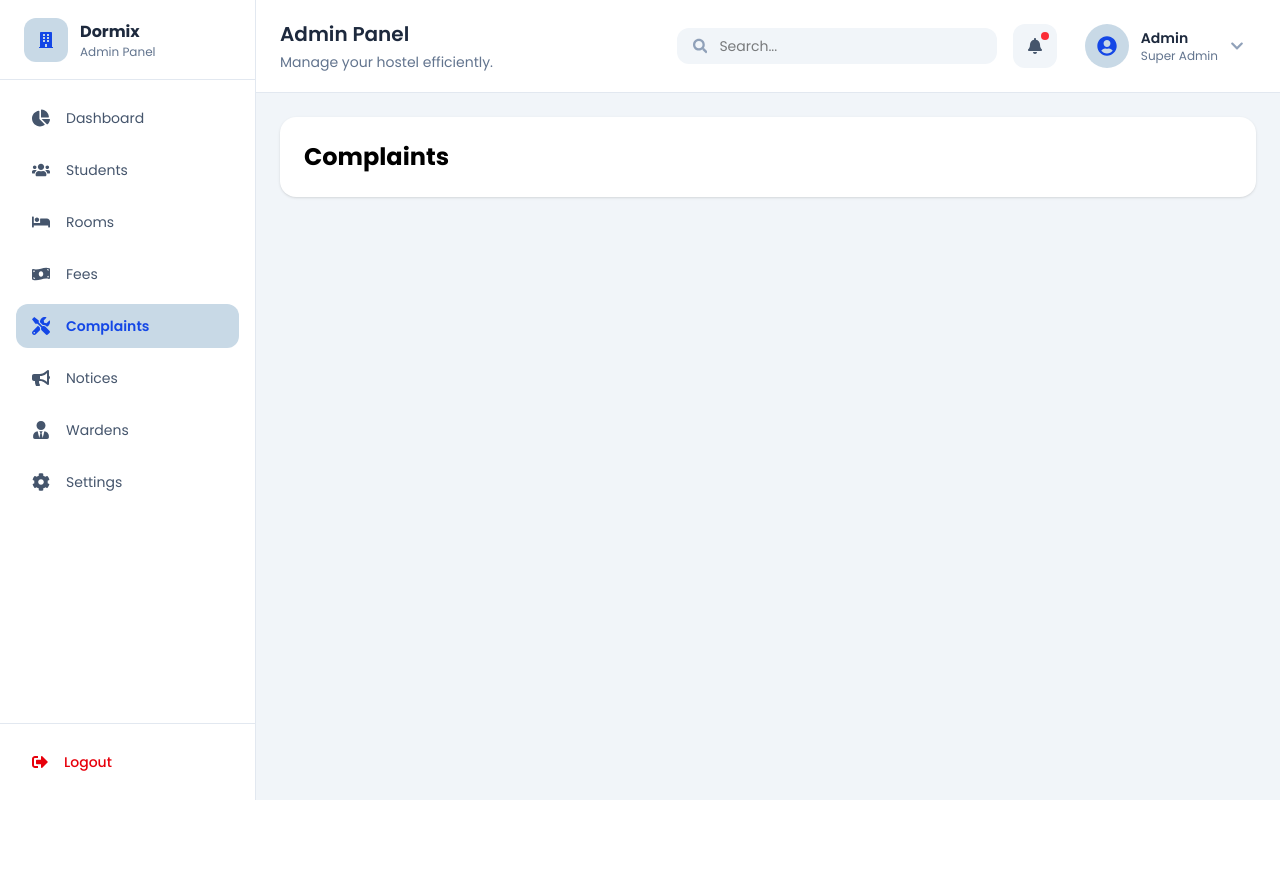
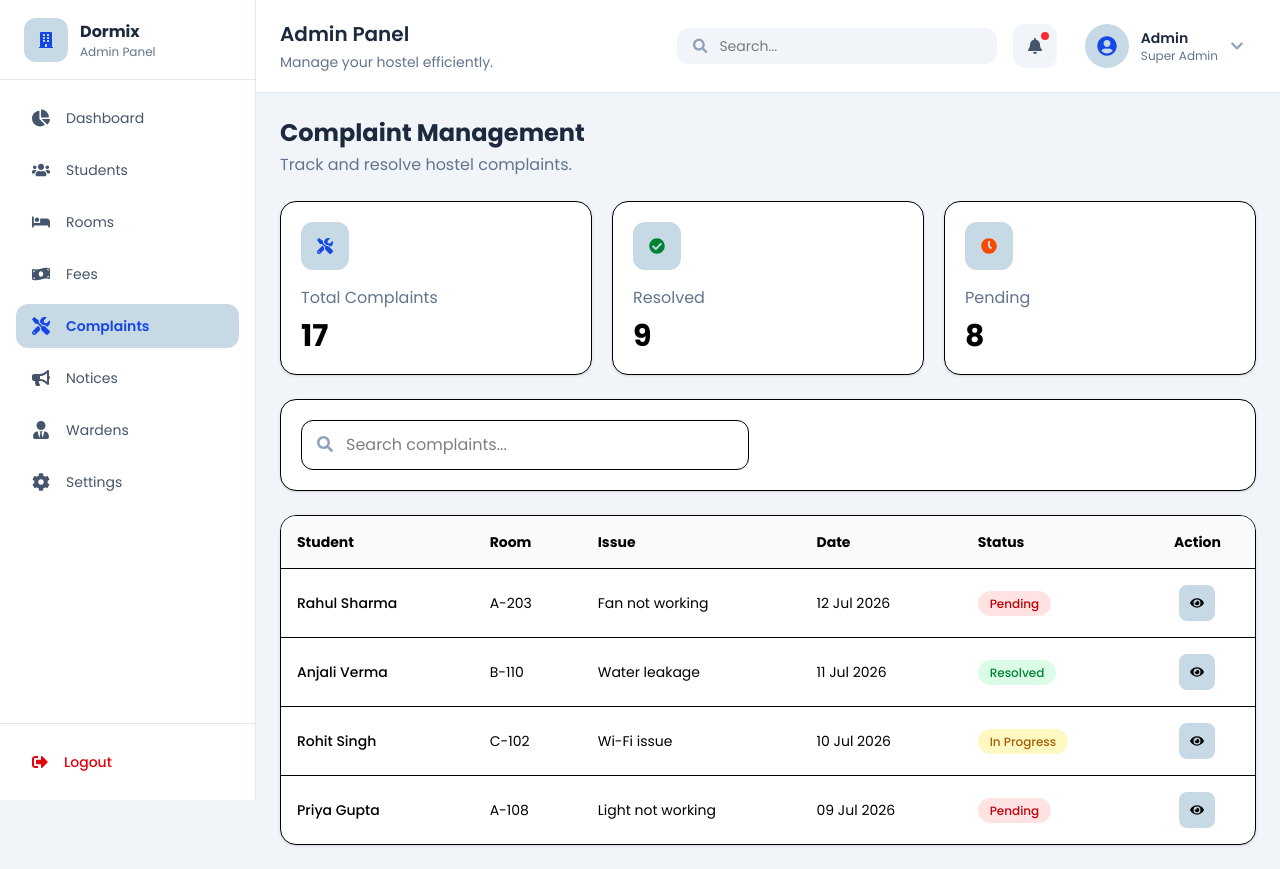
Before and after one commit to Manvi-Sinha/dormix, a React (Vite) app: page /admin-dashboard/complaints in a window 1280 px wide. Before the commit the page ends 800 px from the top, so only its background shows below. Built offline with nearby package versions, Linux system fonts and the light colour scheme.

Commit message:
Complete admin complaints and notices pages

```diff
--- a/src/pages/admin/Complaints.jsx
+++ b/src/pages/admin/Complaints.jsx
@@ -1,7 +1,164 @@
+import { useState } from "react";
+import {
+  FaSearch,
+  FaTools,
+  FaCheckCircle,
+  FaClock,
+  FaEye,
+} from "react-icons/fa";
+
+const complaints = [
+  {
+    id: 1,
+    student: "Rahul Sharma",
+    room: "A-203",
+    issue: "Fan not working",
+    date: "12 Jul 2026",
+    status: "Pending",
+  },
+  {
+    id: 2,
+    student: "Anjali Verma",
+    room: "B-110",
+    issue: "Water leakage",
+    date: "11 Jul 2026",
+    status: "Resolved",
+  },
+  {
+    id: 3,
+    student: "Rohit Singh",
+    room: "C-102",
+    issue: "Wi-Fi issue",
+    date: "10 Jul 2026",
+    status: "In Progress",
+  },
+  {
+    id: 4,
+    student: "Priya Gupta",
+    room: "A-108",
+    issue: "Light not working",
+    date: "09 Jul 2026",
+    status: "Pending",
+  },
+];
+
 function Complaints() {
+  const [search, setSearch] = useState("");
+
+  const filtered = complaints.filter(
+    (item) =>
+      item.student.toLowerCase().includes(search.toLowerCase()) ||
+      item.issue.toLowerCase().includes(search.toLowerCase())
+  );
+
   return (
-    <div className="bg-white rounded-2xl p-6 shadow-sm">
-      <h1 className="text-2xl font-bold">Complaints</h1>
+    <div className="space-y-6">
+      <div>
+        <h1 className="text-2xl font-bold text-slate-800">
+          Complaint Management
+        </h1>
+
+        <p className="text-slate-500 mt-1">
+          Track and resolve hostel complaints.
+        </p>
+      </div>
+
+      <div className="grid md:grid-cols-3 gap-5">
+        <div className="bg-white rounded-2xl p-5 border shadow-sm">
+          <div className="w-12 h-12 rounded-xl bg-[#C8D9E6] flex items-center justify-center text-blue-700">
+            <FaTools />
+          </div>
+          <p className="text-slate-500 mt-4">Total Complaints</p>
+          <h2 className="text-3xl font-bold mt-2">17</h2>
+        </div>
+
+        <div className="bg-white rounded-2xl p-5 border shadow-sm">
+          <div className="w-12 h-12 rounded-xl bg-[#C8D9E6] flex items-center justify-center text-green-700">
+            <FaCheckCircle />
+          </div>
+          <p className="text-slate-500 mt-4">Resolved</p>
+          <h2 className="text-3xl font-bold mt-2">9</h2>
+        </div>
+
+        <div className="bg-white rounded-2xl p-5 border shadow-sm">
+          <div className="w-12 h-12 rounded-xl bg-[#C8D9E6] flex items-center justify-center text-orange-600">
+            <FaClock />
+          </div>
+          <p className="text-slate-500 mt-4">Pending</p>
+          <h2 className="text-3xl font-bold mt-2">8</h2>
+        </div>
+      </div>
+
+      <div className="bg-white rounded-2xl p-5 border shadow-sm">
+        <div className="relative max-w-md">
+          <FaSearch className="absolute left-4 top-4 text-slate-400" />
+
+          <input
+            value={search}
+            onChange={(e) => setSearch(e.target.value)}
+            placeholder="Search complaints..."
+            className="w-full pl-11 pr-4 py-3 border rounded-xl focus:outline-none focus:ring-2 focus:ring-[#C8D9E6]"
+          />
+        </div>
+      </div>
+
+      <div className="bg-white rounded-2xl border shadow-sm overflow-hidden">
+        <div className="overflow-x-auto">
+          <table className="w-full text-sm">
+            <thead className="bg-slate-50">
+              <tr>
+                <th className="text-left p-4">Student</th>
+                <th className="text-left p-4">Room</th>
+                <th className="text-left p-4">Issue</th>
+                <th className="text-left p-4">Date</th>
+                <th className="text-left p-4">Status</th>
+                <th className="text-center p-4">Action</th>
+              </tr>
+            </thead>
+
+            <tbody>
+              {filtered.map((item) => (
+                <tr key={item.id} className="border-t hover:bg-slate-50">
+                  <td className="p-4 font-medium">{item.student}</td>
+                  <td className="p-4">{item.room}</td>
+                  <td className="p-4">{item.issue}</td>
+                  <td className="p-4">{item.date}</td>
+                  <td className="p-4">
+                    <span
+                      className={`px-3 py-1 rounded-full text-xs font-medium ${
+                        item.status === "Resolved"
+                          ? "bg-green-100 text-green-700"
+                          : item.status === "In Progress"
+                          ? "bg-yellow-100 text-yellow-700"
+                          : "bg-red-100 text-red-700"
+                      }`}
+                    >
+                      {item.status}
+                    </span>
+                  </td>
+
+                  <td className="p-4 text-center">
+                    <button className="w-9 h-9 rounded-lg bg-[#C8D9E6] hover:bg-blue-100 inline-flex items-center justify-center">
+                      <FaEye />
+                    </button>
+                  </td>
+                </tr>
+              ))}
+
+              {filtered.length === 0 && (
+                <tr>
+                  <td
+                    colSpan="6"
+                    className="text-center py-10 text-slate-500"
+                  >
+                    No complaints found.
+                  </td>
+                </tr>
+              )}
+            </tbody>
+          </table>
+        </div>
+      </div>
     </div>
   );
 }
--- a/src/pages/admin/Notices.jsx
+++ b/src/pages/admin/Notices.jsx
@@ -1,7 +1,147 @@
+import { useState } from "react";
+import {
+  FaBullhorn,
+  FaPlus,
+  FaSearch,
+  FaEdit,
+  FaTrash,
+} from "react-icons/fa";
+
+const noticeData = [
+  {
+    id: 1,
+    title: "Monthly Fee Reminder",
+    category: "Fees",
+    date: "15 Jul 2026",
+  },
+  {
+    id: 2,
+    title: "Hostel Maintenance",
+    category: "Maintenance",
+    date: "13 Jul 2026",
+  },
+  {
+    id: 3,
+    title: "Independence Day Celebration",
+    category: "Event",
+    date: "10 Jul 2026",
+  },
+  {
+    id: 4,
+    title: "Mess Menu Updated",
+    category: "Mess",
+    date: "08 Jul 2026",
+  },
+];
+
 function Notices() {
+  const [search, setSearch] = useState("");
+
+  const filtered = noticeData.filter(
+    (notice) =>
+      notice.title.toLowerCase().includes(search.toLowerCase()) ||
+      notice.category.toLowerCase().includes(search.toLowerCase())
+  );
+
   return (
-    <div className="bg-white rounded-2xl p-6 shadow-sm">
-      <h1 className="text-2xl font-bold">Notices</h1>
+    <div className="space-y-6">
+      {/* Header */}
+
+      <div className="flex flex-col md:flex-row md:items-center md:justify-between gap-4">
+        <div>
+          <h1 className="text-2xl font-bold text-slate-800">
+            Notice Management
+          </h1>
+
+          <p className="text-slate-500 mt-1">
+            Publish and manage hostel notices.
+          </p>
+        </div>
+
+        <button className="flex items-center gap-2 bg-[#C8D9E6] hover:bg-blue-100 transition px-5 py-3 rounded-xl font-medium">
+          <FaPlus />
+          Publish Notice
+        </button>
+      </div>
+
+      {/* Search */}
+
+      <div className="bg-white rounded-2xl border border-slate-200 shadow-sm p-5">
+        <div className="relative max-w-md">
+          <FaSearch className="absolute left-4 top-4 text-slate-400" />
+
+          <input
+            type="text"
+            placeholder="Search notices..."
+            value={search}
+            onChange={(e) => setSearch(e.target.value)}
+            className="w-full pl-11 pr-4 py-3 rounded-xl border border-slate-300 focus:outline-none focus:ring-2 focus:ring-[#C8D9E6]"
+          />
+        </div>
+      </div>
+
+      {/* Table */}
+
+      <div className="bg-white rounded-2xl border border-slate-200 shadow-sm overflow-hidden">
+        <div className="overflow-x-auto">
+          <table className="w-full text-sm">
+            <thead className="bg-slate-50">
+              <tr>
+                <th className="text-left p-4">Title</th>
+                <th className="text-left p-4">Category</th>
+                <th className="text-left p-4">Published</th>
+                <th className="text-center p-4">Actions</th>
+              </tr>
+            </thead>
+
+            <tbody>
+              {filtered.map((notice) => (
+                <tr
+                  key={notice.id}
+                  className="border-t hover:bg-slate-50"
+                >
+                  <td className="p-4 font-medium">
+                    {notice.title}
+                  </td>
+
+                  <td className="p-4">
+                    <span className="px-3 py-1 rounded-full bg-[#C8D9E6] text-blue-700 text-xs font-medium">
+                      {notice.category}
+                    </span>
+                  </td>
+
+                  <td className="p-4">
+                    {notice.date}
+                  </td>
+
+                  <td className="p-4">
+                    <div className="flex justify-center gap-2">
+                      <button className="w-9 h-9 rounded-lg bg-yellow-100 hover:bg-yellow-200 text-yellow-700 flex items-center justify-center">
+                        <FaEdit />
+                      </button>
+
+                      <button className="w-9 h-9 rounded-lg bg-red-100 hover:bg-red-200 text-red-600 flex items-center justify-center">
+                        <FaTrash />
+                      </button>
+                    </div>
+                  </td>
+                </tr>
+              ))}
+
+              {filtered.length === 0 && (
+                <tr>
+                  <td
+                    colSpan="4"
+                    className="text-center py-10 text-slate-500"
+                  >
+                    No notices found.
+                  </td>
+                </tr>
+              )}
+            </tbody>
+          </table>
+        </div>
+      </div>
     </div>
   );
 }
```
